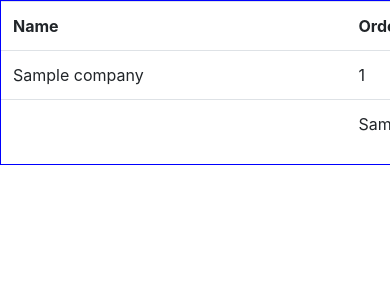
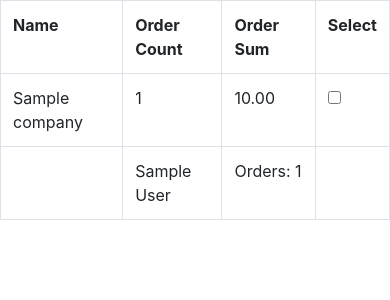
Before and after one commit to atlgouda/django-challenge, a Django app: page / in a window 390 px wide; the page is wider, and only the part inside the window is pictured. Shown: the top 300 px of that part. Run offline with Django 3.2, Linux system fonts and the light colour scheme; tables that the repository leaves empty hold one stand-in row (values such as "Sample post"); some libraries are stand-ins or nearby versions.

Commit message:
styled table; mobile friendly

```diff
--- a/app/mailer/templates/mailer/index.html
+++ b/app/mailer/templates/mailer/index.html
@@ -10,6 +10,8 @@
 	$(document).ready(function(){
 		$("table tr").hover(function(){
 				$("table *").css("background-color", ""); // remove background color from everything (un-hover)
+				$("table *").css("color", '');
+				$("table *").css("font-weight", '');
 			hoveretr = this;
 		$("td:contains(.)").each(function(){
 
@@ -61,7 +63,10 @@
 						if($(elem).css("background-color"))
 							$(elem).css("background-color", ""); // remove background color
 
-						$(elem).css("background-color", 'green');
+
+						$(elem).css("background-color", '#88B04B');
+						$(elem).css("color", 'white');
+						$(elem).css("font-weight", 'bolder');
 						processchildrow(therow[0]);
 					});
 				}
@@ -78,7 +83,9 @@
 						if($(elem).css("background-color"))
 							$(elem).css("background-color", ""); // remove background color
 
-						$(elem).css("background-color", 'orange');
+						$(elem).css("background-color", '#EFC050');
+						$(elem).css("color", 'white');
+						$(elem).css("font-weight", 'bolder');
 					});
 				}
 			}
@@ -90,19 +97,19 @@
 	</script>
 </head>
 <body>
-	<div style="width:1020px; margin: 0 auto; border:1px solid blue;">
-	<table class="table">
+	<div style="max-width:1020px; margin: 0 auto;">
+	<table class="table table-bordered">
 	{% if is_paginated %}
-	<tr><td>
+	<tr style="border:none !important"><td>
 		{% if page_obj.has_previous %}
-		<a href="?page={{ page_obj.previous_page_number }}" class="pager-prev{% if not page_obj.has_previous %} inactive{% endif %}">&laquo;</a>
+		<a href="?page={{ page_obj.previous_page_number }}" class="pager-prev{% if not page_obj.has_previous %} inactive{% endif %}">&laquo; Prev</a>
 		{% endif %}
 		</td>
 		<td></td>
 		<td></td>
 		<td>
 		{% if page_obj.has_next %}
-			<a href="?page={{ page_obj.next_page_number }}" class="pager-next{% if not page_obj.has_next %} inactive{% endif %}">&raquo;</a>
+			<a href="?page={{ page_obj.next_page_number }}" class="pager-next{% if not page_obj.has_next %} inactive{% endif %}">Next &raquo;</a>
 		{% endif %}
 		</td>
 	</tr>
```
